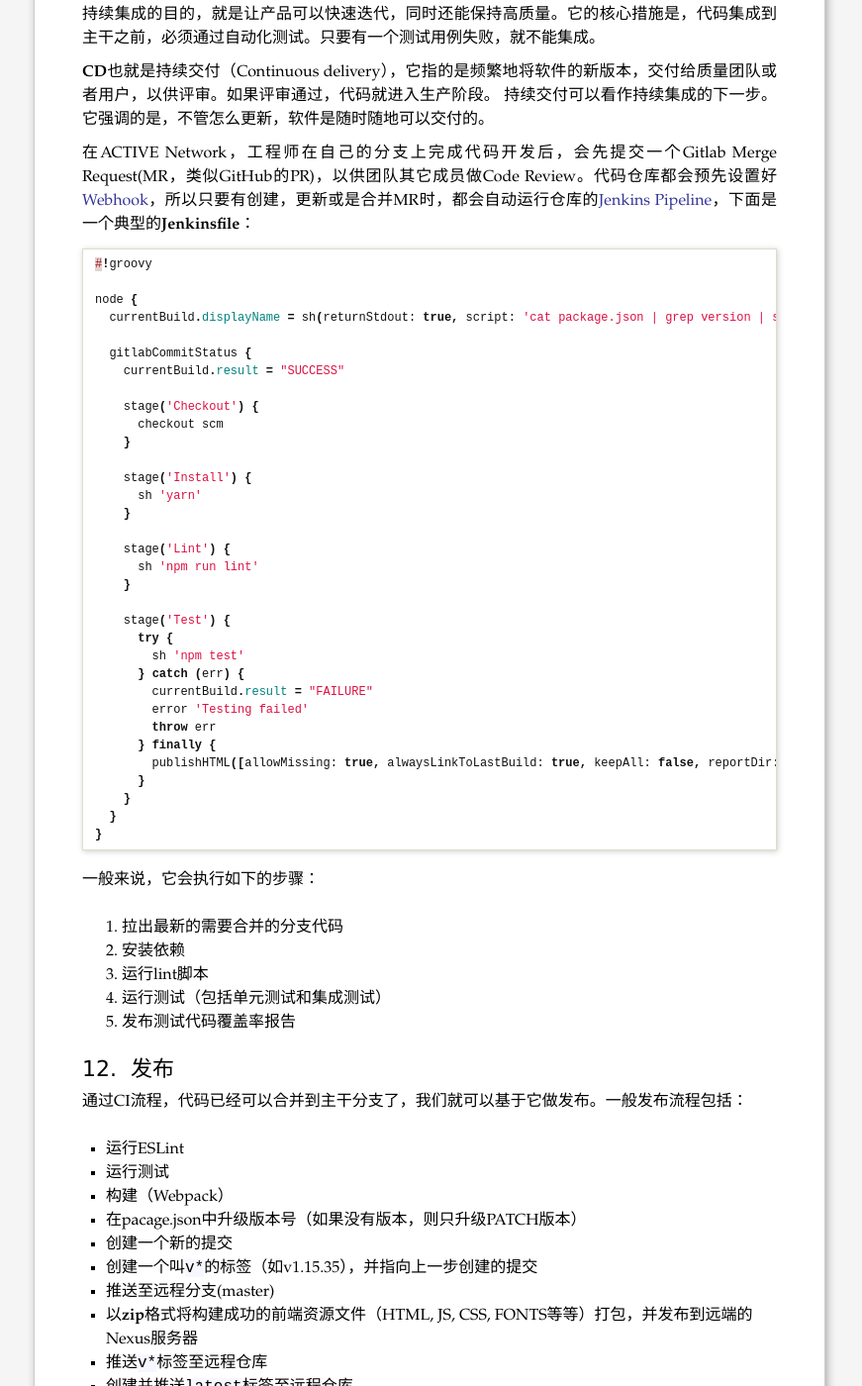
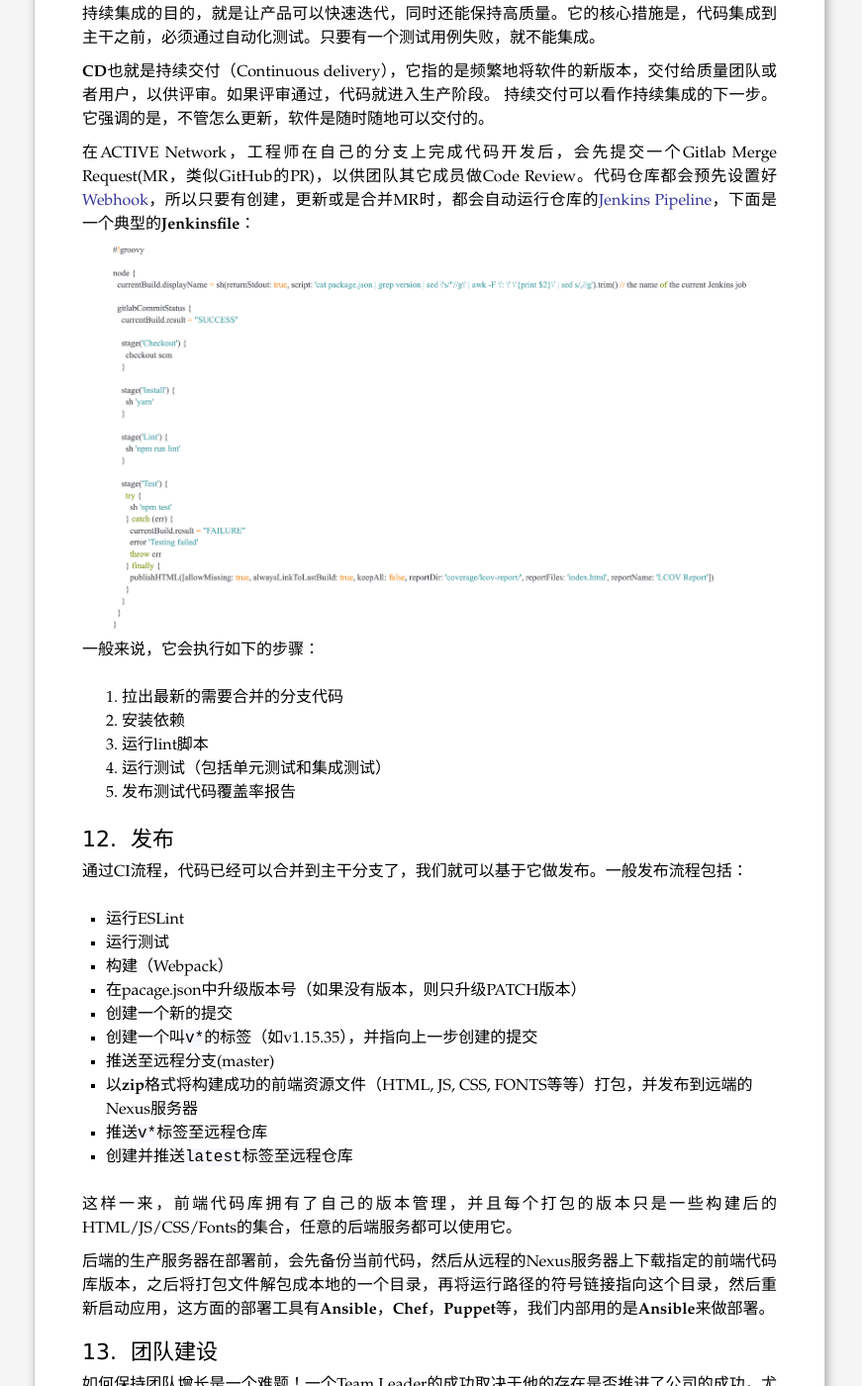
Before and after one commit to starandtina/starandtina.github.io, a Jekyll site: the page built from _posts/2017-08-25-front-end-engineering-in-active.md, in a window 1280 px wide and 1400 px high, scrolled down 11349 px. Shown: the whole window at 99% size, without its empty margins (206-1077 px from the left). Built offline with Jekyll 4.4.1, drawn with Linux system fonts in a browser that asks for light colours; comment, search, counter and statistics services are not loaded.

Commit message:
feat(2017-08-25-front-end-engineering-in-active.md): src2png

````diff
--- a/_posts/2017-08-25-front-end-engineering-in-active.md
+++ b/_posts/2017-08-25-front-end-engineering-in-active.md
@@ -241,41 +241,9 @@ TLDR:
 
 在ACTIVE Network，工程师在自己的分支上完成代码开发后，会先提交一个Gitlab Merge Request(MR，类似GitHub的PR)，以供团队其它成员做Code Review。代码仓库都会预先设置好[Webhook](https://docs.gitlab.com/ce/user/project/integrations/webhooks.html)，所以只要有创建，更新或是合并MR时，都会自动运行仓库的[Jenkins Pipeline](https://jenkins.io/doc/book/pipeline/getting-started/)，下面是一个典型的**Jenkinsfile**：
 
-```groovy
-#!groovy
+![Jenkinsfile](/assets/images/Jenkinsfile.png)
+{: class='image-wrapper'}
 
-node {
-  currentBuild.displayName = sh(returnStdout: true, script: 'cat package.json | grep version | sed \'s/"//g\' | awk -F \': \' \'{print $2}\' | sed s/,//g').trim() // the name of the current Jenkins job
-
-  gitlabCommitStatus {
-    currentBuild.result = "SUCCESS"
-
-    stage('Checkout') {
-      checkout scm
-    }
-
-    stage('Install') {
-      sh 'yarn'
-    }
-
-    stage('Lint') {
-      sh 'npm run lint'
-    }
-
-    stage('Test') {
-      try {
-        sh 'npm test'
-      } catch (err) {
-        currentBuild.result = "FAILURE"
-        error 'Testing failed'
-        throw err
-      } finally {
-        publishHTML([allowMissing: true, alwaysLinkToLastBuild: true, keepAll: false, reportDir: 'coverage/lcov-report/', reportFiles: 'index.html', reportName: 'LCOV Report'])
-      }
-    }
-  }
-}
-```
 
 一般来说，它会执行如下的步骤：
 
````
Also changed, not shown: assets/images/Jenkinsfile.png (added).
